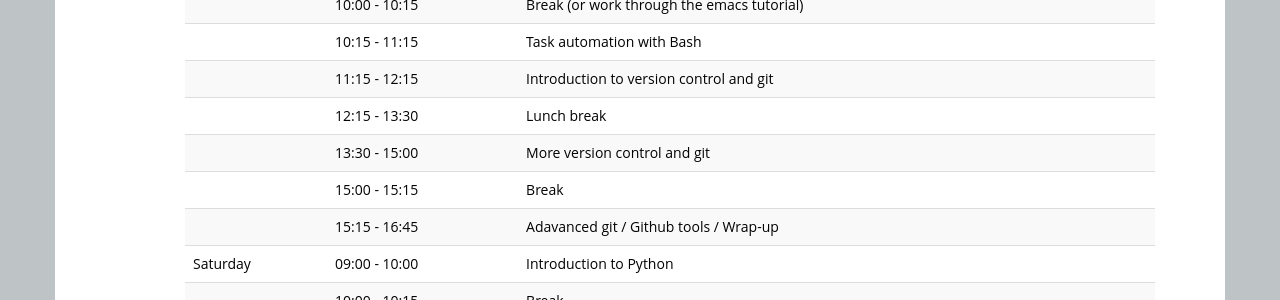
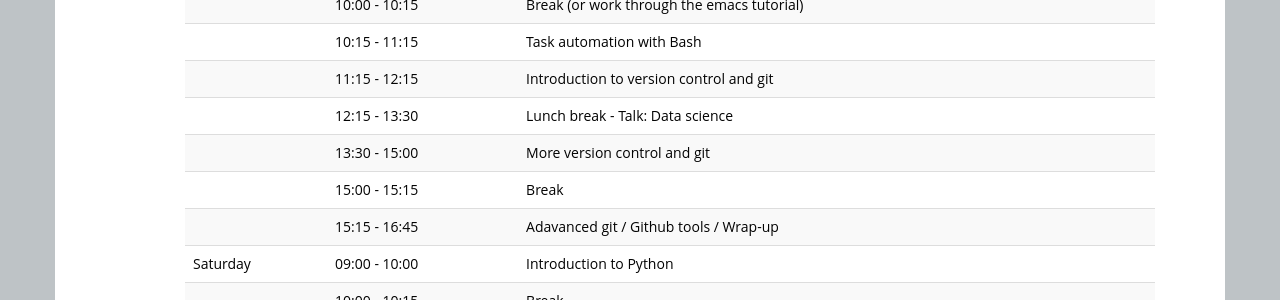
Before and after one commit to cavestruz/2014-06-20-yale, a Jekyll site: the page built from index.html, in a window 1280 px wide and 900 px high, scrolled down 862 px. Shown: the part 154-454 px from the top of the window. Built offline with Jekyll 4.4.1, drawn with Linux system fonts in a browser that asks for light colours.

Commit message:
Matt's talk added

```diff
--- a/index.html
+++ b/index.html
@@ -110,7 +110,7 @@ eventbrite: 11719002853
   <tr> <td></td>        <td>10:15 - 11:15</td>   <td>Task automation with Bash</td> </tr>
   <tr> <td></td>        <td>11:15 - 12:15</td>   <td>Introduction to version control and git</td> </tr>
 
-  <tr> <td></td>        <td>12:15 - 13:30</td>  <td>Lunch break</td> </tr>
+  <tr> <td></td>        <td>12:15 - 13:30</td>  <td>Lunch break - Talk: Data science</td> </tr>
   <tr> <td></td>        <td>13:30 - 15:00</td>  <td>More version control and git</td> </tr>
   <tr> <td></td>        <td>15:00 - 15:15</td>  <td>Break</td> </tr>
   <tr> <td></td>        <td>15:15 - 16:45</td>  <td>Adavanced git / Github tools / Wrap-up</td> </tr>
```
